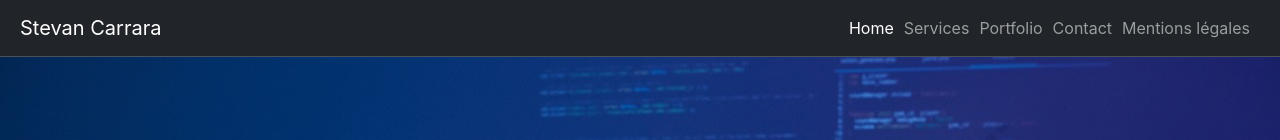
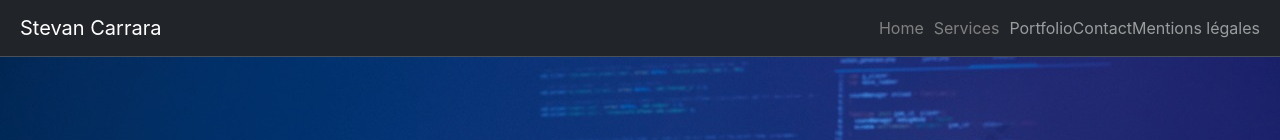
Before and after one commit to IlCarra/Devoir-CEF, a React (Create React App) app: page / in a window 1280 px wide. Shown: the top 140 px of the page. Built offline with nearby package versions, Linux system fonts and the light colour scheme.

Commit message:
added page services

```diff
--- a/src/App.css
+++ b/src/App.css
@@ -1,10 +1,18 @@
 .navbar-nav{
   display: flex;
   flex-direction: row;
+  align-items: center;
 }
 
-.nav-link{
+.link {
   padding-right: 10px;
+  text-decoration: none;
+  color: grey;
+}
+
+.link:hover {
+  text-decoration: underline;
+  color: white;
 }
 
 .container-fluid {
--- a/src/App.js
+++ b/src/App.js
@@ -1,7 +1,9 @@
 import './App.css';
 import CustomNavBar from './components/navbar';
+import Footer from './components/footer';
 import { Routes, Route } from "react-router-dom";
 import Home from './pages/home';
+import Services from './pages/services';
 
 
 function App() {
@@ -10,8 +12,10 @@ function App() {
       <CustomNavBar />
       <Routes>
         <Route path='/' element={<Home />} />
+        <Route path='/services' element={<Services />} />
 
       </Routes>
+      <Footer />
     </div>
   );
 }
--- a/src/components/navbar.js
+++ b/src/components/navbar.js
@@ -1,4 +1,5 @@
 import React from 'react';
+import { Link } from 'react-router-dom';
 
 function CustomNavBar() {
 return (
@@ -6,8 +7,8 @@ return (
         <div class="container-fluid">
           <a class="navbar-brand" href='.'>Stevan Carrara</a>
             <div class="navbar-nav">
-              <a class="nav-link active" aria-current="page" href="#home">Home</a>
-              <a class="nav-link" href="#services">Services</a>
+              <Link className='link' to="/">Home </ Link>
+              <Link className='link' to="../pages/services">Services </ Link>
               <a class="nav-link" href="#portfolio">Portfolio</a>
               <a class="nav-link" href="#contact">Contact</a>
               <a class="nav-link" href="#mentionslegales">Mentions légales</a>
--- a/src/pages/home.js
+++ b/src/pages/home.js
@@ -1,6 +1,6 @@
 import React from 'react';
 import ProgressBars from '../components/progressbar';
-import Footer from '../components/footer';
+
 
 const Home = () => {
     return (
@@ -33,8 +33,6 @@ const Home = () => {
             </div>
           </div>
         </div>
-
-        <Footer />
     </main>
   );
 };
--- /dev/null
+++ b/src/pages/services.js
@@ -0,0 +1,9 @@
+import React from 'react';
+
+const Services = () => {
+    return (
+        <img src='/images/banner.jpg' alt='banner'></img>
+    );
+}
+
+export default Services;
```
Also changed, not shown: public/images/banner.jpg (added).
